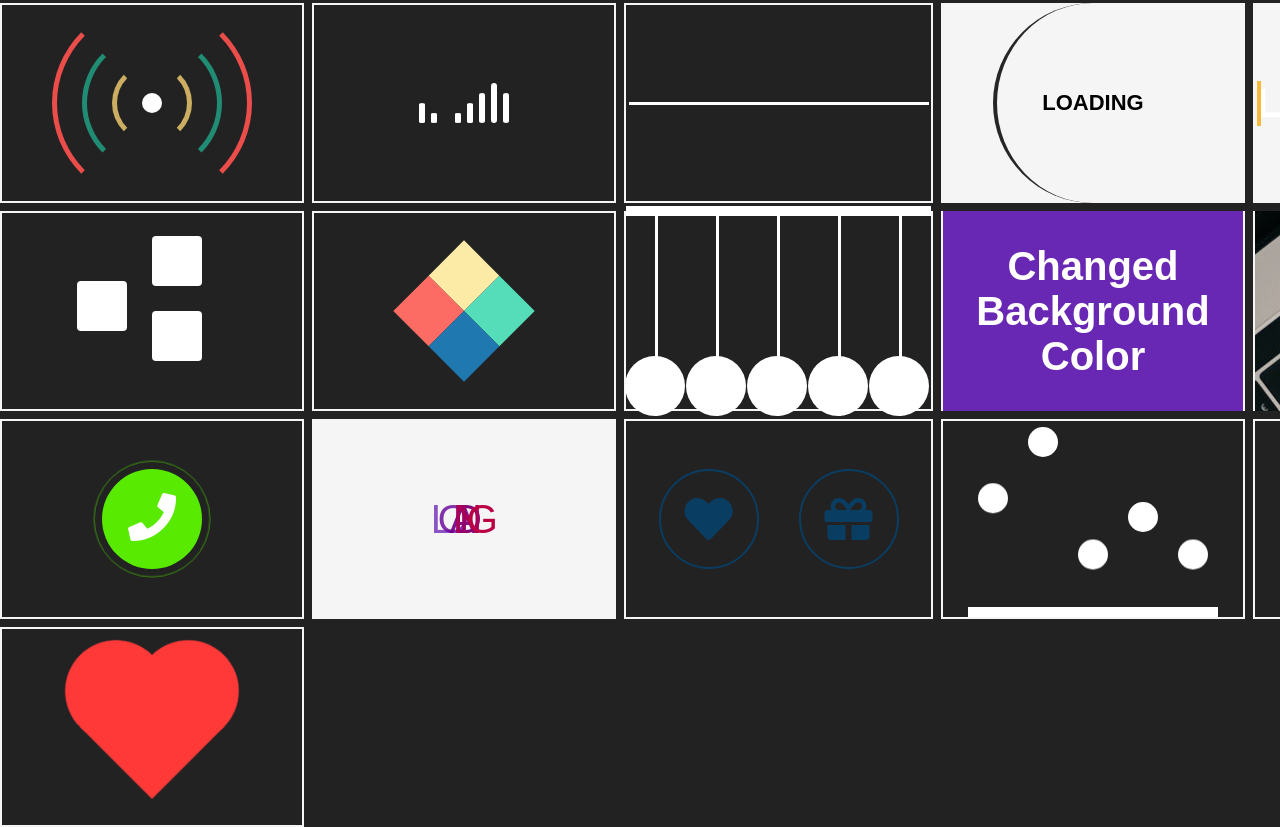
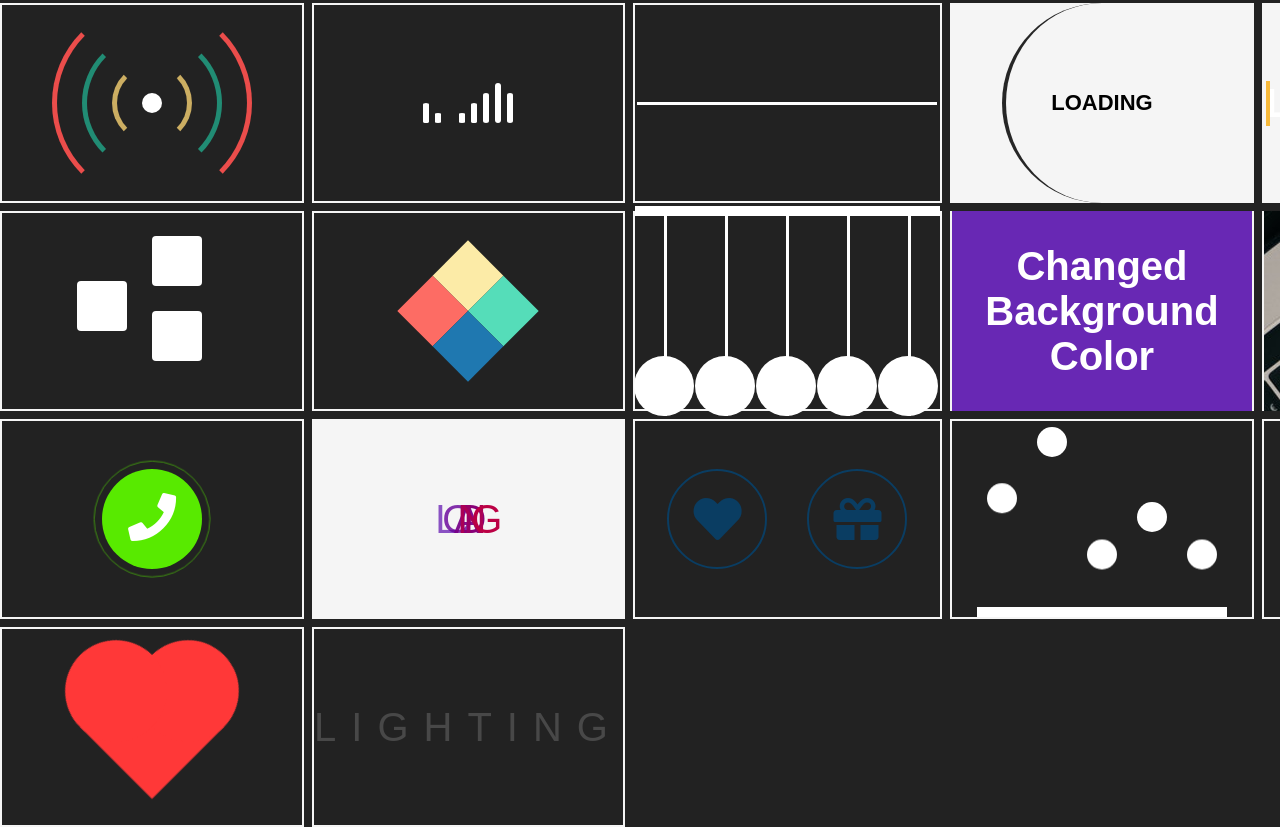
Before and after one commit to viettu2k/100-css-animations, a plain HTML site: page index.html in a window 1280 px wide. Shown: the part 621-1448 px from the top of the page. Drawn offline with Linux system fonts and the light colour scheme; files whose address does not match are found by name.

Commit message:
lighting text

```diff
--- a/index.html
+++ b/index.html
@@ -245,6 +245,18 @@
       <div class="item">
         <div id="heart"></div>
       </div>
+      <div class="item">
+        <ul id="lighting-text">
+          <li>L</li>
+          <li>I</li>
+          <li>G</li>
+          <li>H</li>
+          <li>T</li>
+          <li>I</li>
+          <li>N</li>
+          <li>G</li>
+        </ul>
+      </div>
     </div>
     <!--  Script  -->
     <script src="script.js "></script>
--- a/style.css
+++ b/style.css
@@ -1795,3 +1795,67 @@ h1 {
     transform: rotate(45deg) scale(1);
   }
 }
+
+/* lighting text with css animation */
+#lighting-text {
+  margin: 0;
+  padding: 0;
+  display: flex;
+}
+
+#lighting-text li {
+  list-style: none;
+  color: #484848;
+  font-size: 40px;
+  letter-spacing: 15px;
+  animation: lighting 1.4s linear infinite;
+}
+
+@keyframes lighting {
+  0% {
+    color: #484848;
+    text-shadow: none;
+  }
+
+  90% {
+    color: #484848;
+    text-shadow: none;
+  }
+
+  100% {
+    color: #fff900;
+    text-shadow: 0 0 7px #fff900, 0 0 50px #ff6c00;
+  }
+}
+
+#lighting-text li:nth-child(1) {
+  animation-delay: 0;
+}
+
+#lighting-text li:nth-child(2) {
+  animation-delay: 0.1s;
+}
+
+#lighting-text li:nth-child(3) {
+  animation-delay: 0.2s;
+}
+
+#lighting-text li:nth-child(4) {
+  animation-delay: 0.3s;
+}
+
+#lighting-text li:nth-child(5) {
+  animation-delay: 0.4s;
+}
+
+#lighting-text li:nth-child(6) {
+  animation-delay: 0.5s;
+}
+
+#lighting-text li:nth-child(7) {
+  animation-delay: 0.6s;
+}
+
+#lighting-text li:nth-child(8) {
+  animation-delay: 0.7s;
+}
```
